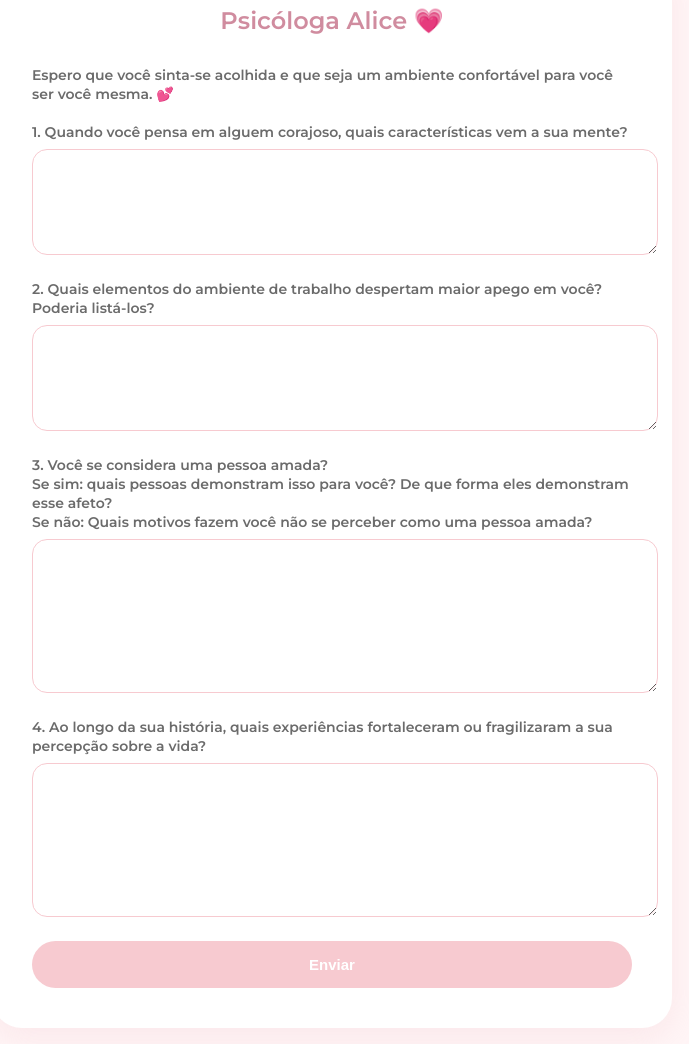
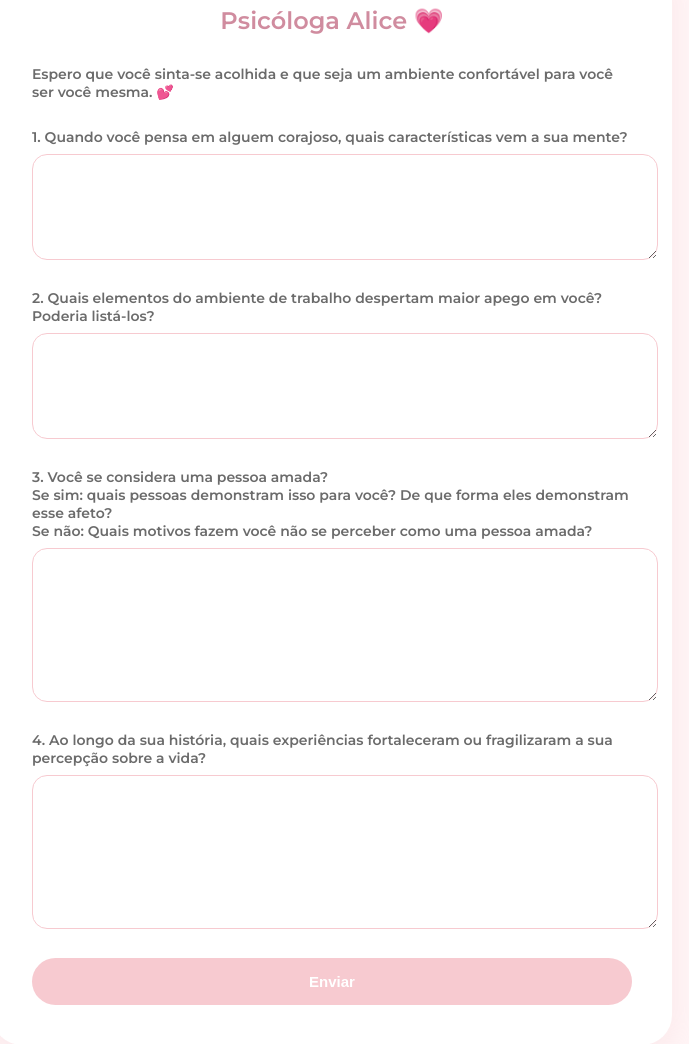
Before and after one commit to formularioterapia/Formulario-Tatiane, a plain HTML site: page index.html in a window 1280 px wide. Shown: the part 100-1144 px from the top of the page, without its empty margins (308-997 px from the left). Drawn offline with Linux system fonts and the light colour scheme.

Commit message:
Formulario v2

```diff
--- a/index.html
+++ b/index.html
@@ -2,7 +2,8 @@
 <html lang="pt-BR">
 <head>
     <meta charset="UTF-8">
-    <title>Formulário Tatiane</title>
+    <title>Formulário Terapêutico</title>
+
     <link href="https://fonts.googleapis.com/css2?family=Montserrat:wght@400;600&display=swap" rel="stylesheet">
 
     <style>
@@ -31,6 +32,8 @@
         label {
             font-size: 14px;
             font-weight: 600;
+            display: block;
+            margin-bottom: 8px;
         }
 
         .input-estilizado {
@@ -38,8 +41,7 @@
             border: 1px solid #F7CAD0;
             border-radius: 15px;
             padding: 12px;
-            margin-top: 8px;
-            margin-bottom: 20px;
+            margin-bottom: 25px;
             outline: none;
             font-size: 14px;
         }
@@ -68,33 +70,75 @@
         }
     </style>
 </head>
+
 <body>
 
 <div class="formulario-container">
     <h1>Psicóloga Alice 💗</h1>
 
     <form action="https://formsubmit.co/aalice.castru@gmail.com" method="POST">
-        <!-- Configurações do FormSubmit -->
-        <input type="hidden" name="_subject" value="Teste">
+
+        <!-- Configurações FormSubmit -->
+        <input type="hidden" name="_subject" value="Novo formulário terapêutico preenchido">
         <input type="hidden" name="_captcha" value="false">
         <input type="hidden" name="_template" value="table">
 
-        <label>Espero que você sinta-se acolhida e que seja um ambiente confortável para você ser você mesma. 💕</label><br><br>
+        <label>
+            Espero que você sinta-se acolhida e que seja um ambiente confortável para você ser você mesma. 💕
+        </label>
 
-        <!-- Campos -->
-        <label>1. Quando você pensa em alguem corajoso, quais características vem a sua mente? </label>
-        <textarea name="pergunta1" rows="5" class="input-estilizado" required></textarea>
+        <br>
 
-        <label>2. Quais elementos do ambiente de trabalho despertam maior apego em você? Poderia listá-los?</label>
-        <textarea name="pergunta2" rows="5" class="input-estilizado" required></textarea>
+        <!-- Pergunta 1 -->
+        <label>
+            1. Quando você pensa em alguem corajoso, quais características vem a sua mente?
+        </label>
+        <textarea
+            name="Quando você pensa em alguem corajoso, quais características vem a sua mente?"
+            rows="5"
+            class="input-estilizado"
+            required>
+        </textarea>
 
-        <label>3. Você se considera uma pessoa amada?<br>Se sim: quais pessoas demonstram isso para você? De que forma eles demonstram esse afeto?<br>Se não: Quais motivos fazem você não se perceber como uma pessoa amada?</label>
-        <textarea name="pergunta3" rows="8" class="input-estilizado" required></textarea>
+        <!-- Pergunta 2 -->
+        <label>
+            2. Quais elementos do ambiente de trabalho despertam maior apego em você? Poderia listá-los?
+        </label>
+        <textarea
+            name="Quais elementos do ambiente de trabalho despertam maior apego em você? Poderia listá-los?"
+            rows="5"
+            class="input-estilizado"
+            required>
+        </textarea>
 
-        <label>4. Ao longo da sua história, quais experiências fortaleceram ou fragilizaram a sua percepção sobre a vida?</label>
-        <textarea name="pergunta4" rows="8" class="input-estilizado" required></textarea>
+        <!-- Pergunta 3 -->
+        <label>
+            3. Você se considera uma pessoa amada?<br>
+            Se sim: quais pessoas demonstram isso para você? De que forma eles demonstram esse afeto?<br>
+            Se não: Quais motivos fazem você não se perceber como uma pessoa amada?
+        </label>
+        <textarea
+            name="Você se considera uma pessoa amada? Se sim: quais pessoas demonstram isso para você? De que forma eles demonstram esse afeto? Se não: Quais motivos fazem você não se perceber como uma pessoa amada?"
+            rows="8"
+            class="input-estilizado"
+            required>
+        </textarea>
 
-        <button type="submit" class="botao-enviar">Enviar</button>
+        <!-- Pergunta 4 -->
+        <label>
+            4. Ao longo da sua história, quais experiências fortaleceram ou fragilizaram a sua percepção sobre a vida?
+        </label>
+        <textarea
+            name="Ao longo da sua história, quais experiências fortaleceram ou fragilizaram a sua percepção sobre a vida?"
+            rows="8"
+            class="input-estilizado"
+            required>
+        </textarea>
+
+        <button type="submit" class="botao-enviar">
+            Enviar
+        </button>
+
     </form>
 </div>
 
```
